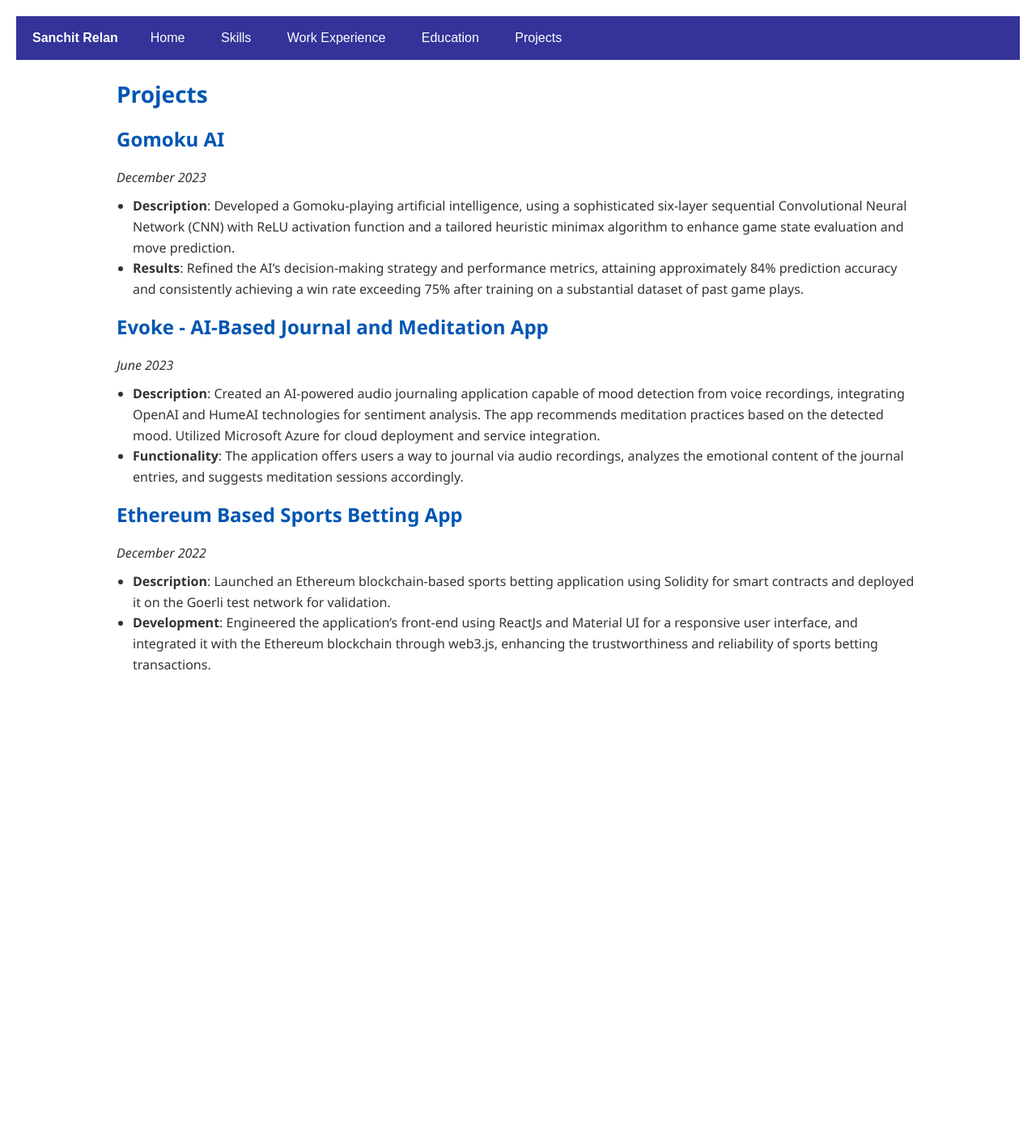
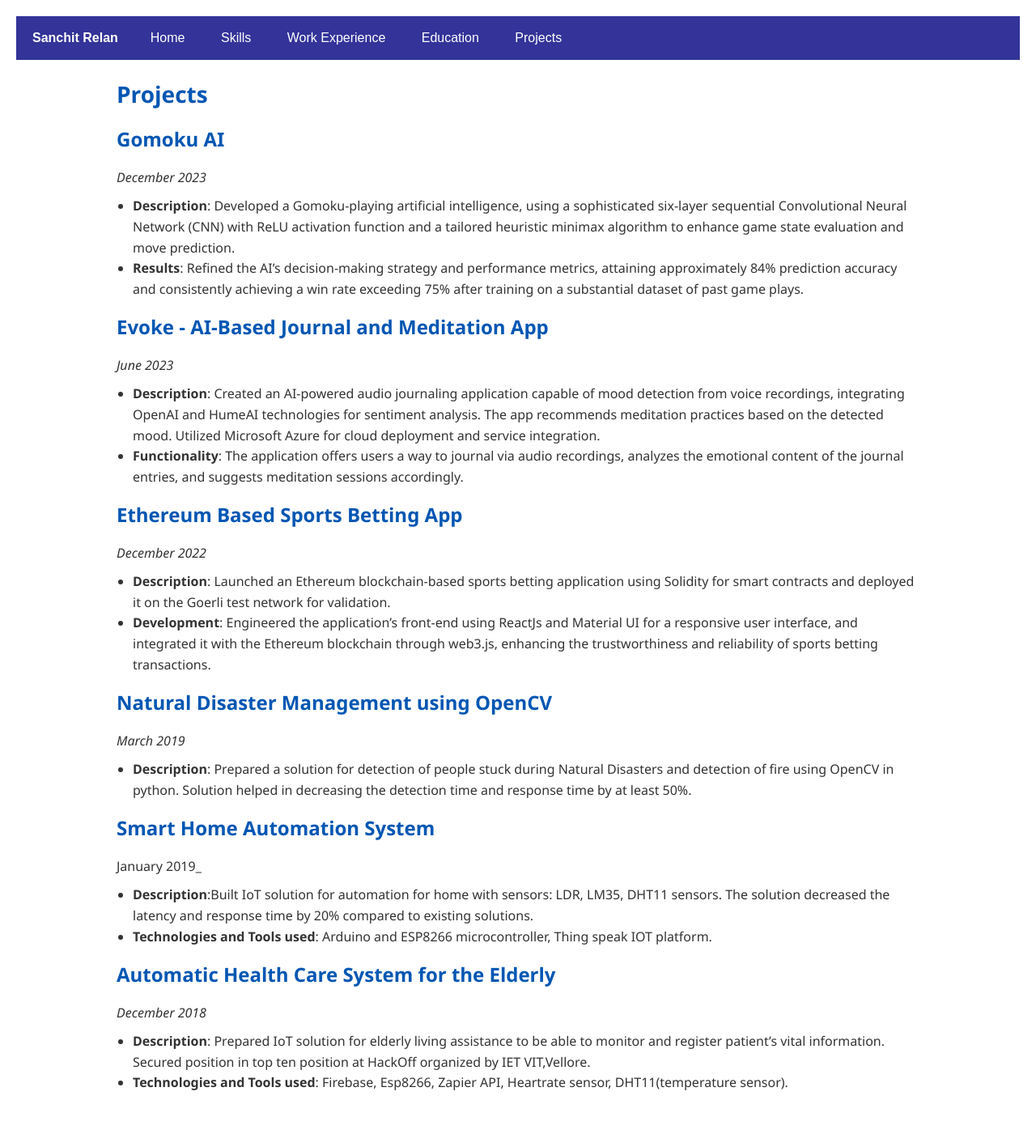
Before and after one commit to srelan46/srelan46.github.io, a Jekyll site: the page built from projects.md, in a window 1280 px wide. Shown: the whole page at 81% size. Built offline with Jekyll 4.4.1, drawn with Linux system fonts in a browser that asks for light colours; before the commit the page ends 900 px from its top, so only the background shows below that.

Commit message:
Added More Projects
- Added More Projects
- Also removed welcome default markdown file

```diff
--- a/projects.md
+++ b/projects.md
@@ -19,3 +19,20 @@ _June 2023_
 _December 2022_
 - **Description**: Launched an Ethereum blockchain-based sports betting application using Solidity for smart contracts and deployed it on the Goerli test network for validation.
 - **Development**: Engineered the application's front-end using ReactJs and Material UI for a responsive user interface, and integrated it with the Ethereum blockchain through web3.js, enhancing the trustworthiness and reliability of sports betting transactions.
+
+## Natural Disaster Management using OpenCV
+_March 2019_
+- **Description**: Prepared a solution for detection of people stuck during Natural Disasters and detection of fire using OpenCV in python.
+Solution helped in decreasing the detection time and response time by at least 50%.
+
+## Smart Home Automation System
+January 2019_
+- **Description**:Built IoT solution for automation for home with sensors: LDR, LM35, DHT11 sensors. The solution decreased the latency and
+response time by 20% compared to existing solutions.
+- **Technologies and Tools used**: Arduino and ESP8266 microcontroller, Thing speak IOT platform.
+
+## Automatic Health Care System for the Elderly
+_December 2018_
+- **Description**: Prepared IoT solution for elderly living assistance to be able to monitor and register patient's vital information. Secured
+position in top ten position at HackOff organized by IET VIT,Vellore.
+- **Technologies and Tools used**: Firebase, Esp8266, Zapier API, Heartrate sensor, DHT11(temperature sensor).
```
Also changed, not shown: _posts/2024-02-19-welcome-to-jekyll.markdown (deleted, +0 -29 lines).
